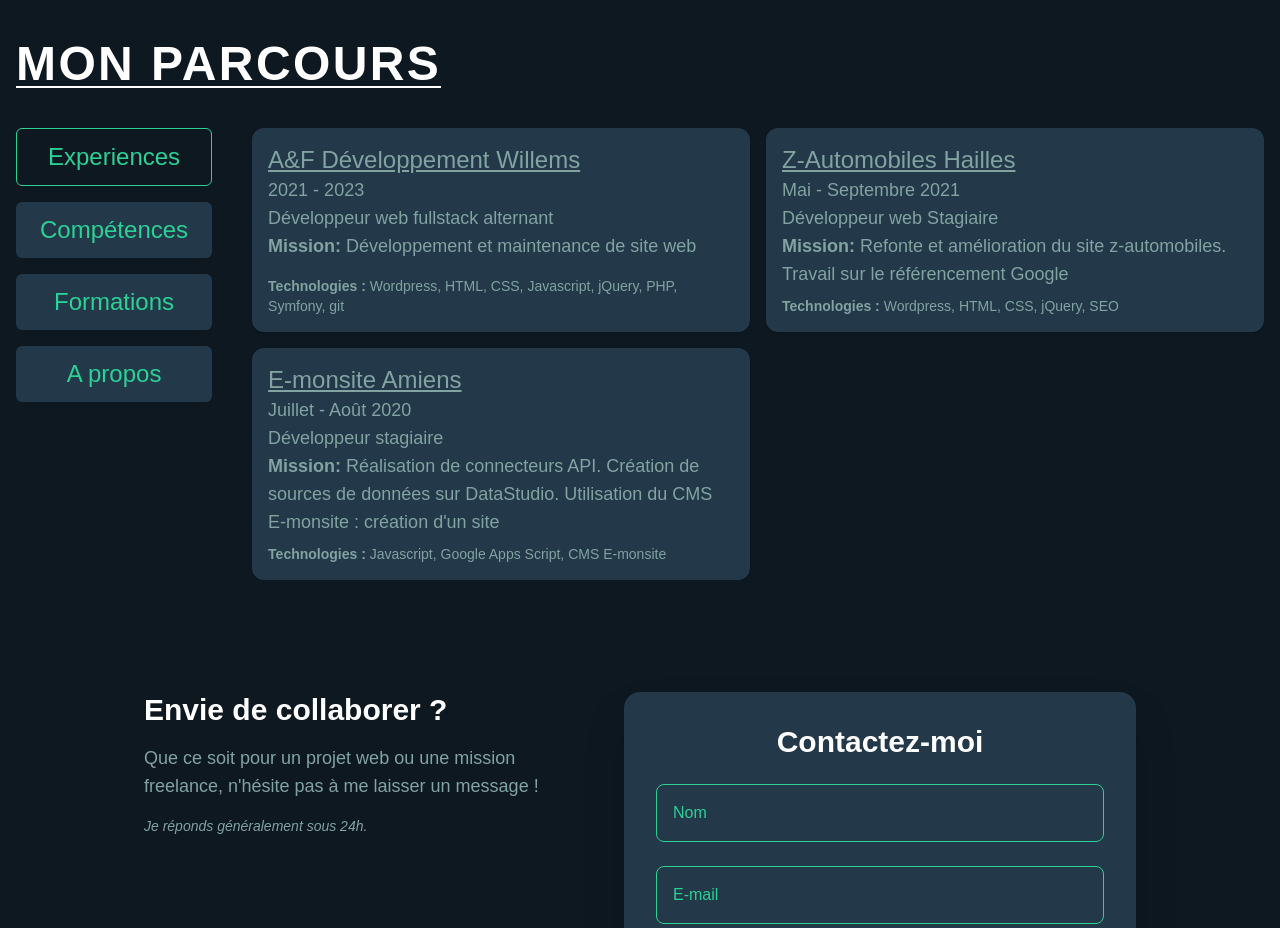
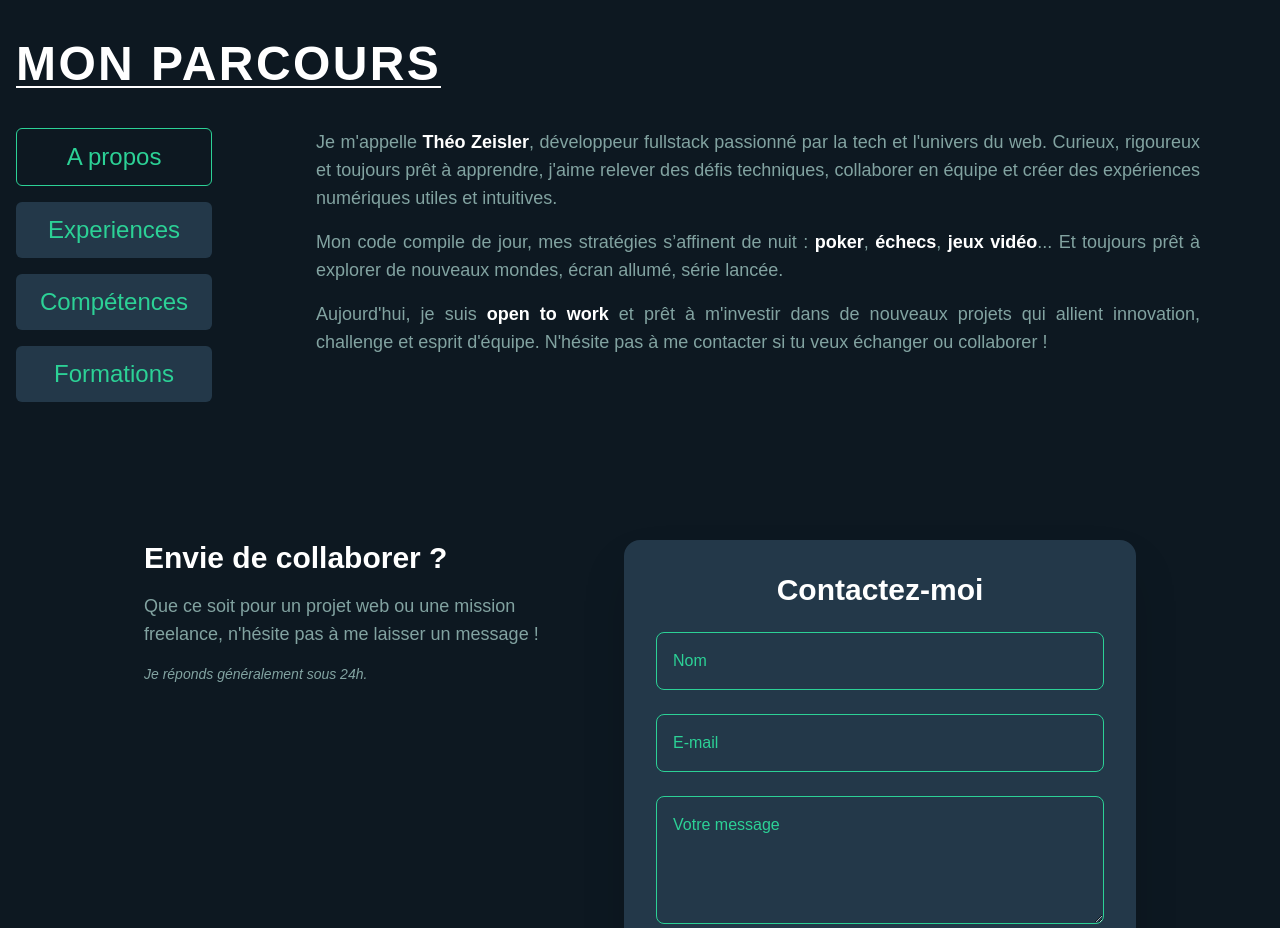
Before and after one commit to TheoZeisler/Portfolio, a React (Vite) app: page / in a window 1280 px wide. Shown: the part 880-1808 px from the top of the page. Built offline with nearby package versions, Linux system fonts and the light colour scheme.

Commit message:
update CV, fix meta data + css

```diff
--- a/index.html
+++ b/index.html
@@ -1,12 +1,25 @@
 <!DOCTYPE html>
-<html lang="en">
+<html lang="fr">
   <head>
     <meta charset="UTF-8" />
     <meta
-      meta="description"
-      content="Portfolio de Théo Zeisler, développeur fullstack spécialisé dans le développement web. Découvrez mes compétences dans différentes technologies telle que React, Tailwind et bien d'autres..."
+      name="description"
+      content="Portfolio de Théo Zeisler, développeur fullstack spécialisé dans le développement web. Découvrez mes compétences dans différentes technologies telles que React, Tailwind et bien d'autres..."
     />
+    <meta property="og:title" content="Théo Zeisler - Développeur fullstack" />
+    <meta
+      property="og:description"
+      content="Portfolio de Théo Zeisler, développeur fullstack spécialisé en React, Tailwind, etc."
+    />
+    <meta
+      property="og:image"
+      content="https://www.theo-zeisler.com/assets/theo-zeisler.webp"
+    />
+    <meta property="og:type" content="website" />
+    <meta property="og:url" content="https://www.theo-zeisler.com" />
+
     <link rel="icon" href="favicon.ico" />
+    <link rel="apple-touch-icon" href="favicon.ico" />
     <link
       rel="preload"
       as="image"
--- a/src/components/profilePage/profilePage.jsx
+++ b/src/components/profilePage/profilePage.jsx
@@ -3,10 +3,10 @@ import { useState } from "react";
 import { Cards, icons } from "../card/cards";
 
 const tabs = [
+  { id: "apropos", label: "A propos" },
   { id: "experiences", label: "Experiences" },
   { id: "competences", label: "Compétences" },
   { id: "formations", label: "Formations" },
-  { id: "apropos", label: "A propos" },
 ];
 
 const formations = [
@@ -68,7 +68,7 @@ const content = {
     </section>
   ),
   experiences: (
-    <section className="lg:grid lg:grid-cols-2 gap-4 max-lg:space-y-4">
+    <section className="lg:grid lg:grid-cols-1 gap-4 max-lg:space-y-4">
       {experiences.map((experience, i) => (
         <div
           key={i}
@@ -137,7 +137,7 @@ const content = {
 };
 
 export default function ProfilePage() {
-  const [activeTab, setActiveTab] = useState("experiences");
+  const [activeTab, setActiveTab] = useState("apropos");
 
   return (
     <div className="mt-6">
```
Also changed, not shown: 1 other file (tests, documents, lock files or other folders).
